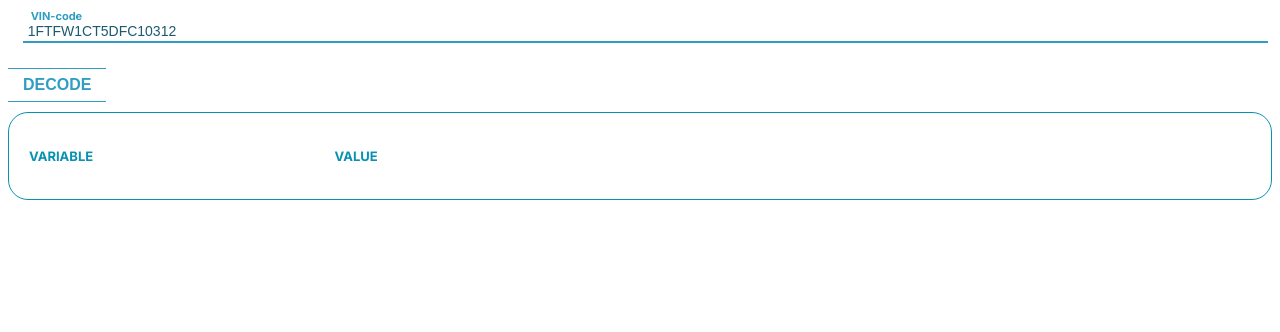
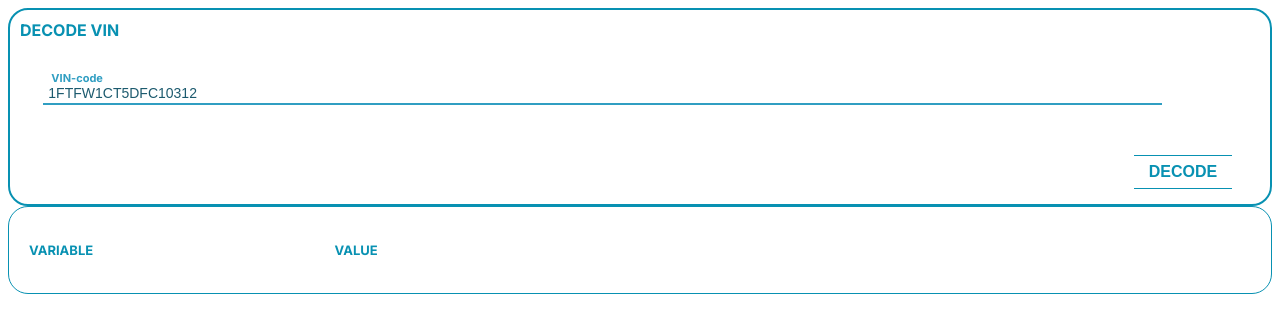
Before and after one commit to ystagit/vin-decoder, a React (Vite) app: page / in a window 1280 px wide. Shown: the top 332 px of the page. Built offline with nearby package versions, Linux system fonts and the light colour scheme.

Commit message:
- Add Card component

```diff
--- /dev/null
+++ b/src/@base-module/assets/colors/light/card.jsx
@@ -0,0 +1,5 @@
+export default {
+    title: '#0891b2',
+    border: '#0891b2',
+    button: '#0891b2',
+}
--- a/src/@base-module/assets/colors/light/index.jsx
+++ b/src/@base-module/assets/colors/light/index.jsx
@@ -1,5 +1,8 @@
+import card from './card';
+
 export default {
     text: '#0891b2',
     icon: '#0891b2',
     border: '#0891b2',
+    card
 }
--- /dev/null
+++ b/src/@base-module/component/Card/component.jsx
@@ -0,0 +1,47 @@
+import React from 'react';
+import Button from '@base/component/Button';
+
+import './index.css';
+
+const Card = ({
+    colors,
+    children,
+    iconName = null,
+    title = null,
+    buttonName = null,
+    onPress
+}) => {
+        console.log(colors)
+
+    return (
+        <div
+            className={'card-container'}
+            style={{ borderColor: colors.card.border }}
+        >
+            {title &&
+                <div
+                    className={'card-title'}
+                    style={{ color: colors.card.title }}
+                >
+                    {title}
+                </div>
+            }
+            <div className={'card-content'}>
+                {children}
+            </div>
+            {onPress &&
+                <div className={'card-bottom'}>
+                    <Button
+                        name={buttonName ?? 'OK'}
+                        style={{
+                            color: colors.card.button,
+                            borderColor: colors.card.button
+                        }}
+                        onClick={onPress} />
+                </div>
+            }
+        </div>
+    )
+}
+
+export default Card;
--- /dev/null
+++ b/src/@base-module/component/Card/index.css
@@ -0,0 +1,36 @@
+
+
+.card-container {
+    border: 2px solid #def4f4;
+    border-radius: 20px;
+    background-color: white;
+    /*width: 250px;*/
+    /*height: 380px;*/
+    /*cursor: pointer;*/
+}
+
+.card-container:hover {
+    /*width: 248px;*/
+    /*height: 378px;*/
+    /*box-shadow: 0 4px 8px 0 rgba(0, 0, 0, 0.2), 0 6px 20px 0 rgba(0, 0, 0, 0.19);*/
+    /*border-color: #b0eded;*/
+}
+
+.card-title {
+    padding:10px;
+    font-size: 1.0rem;
+    font-weight: 700;
+}
+
+.card-content {
+    margin: 20px;
+    width: 90%;
+    font-size: 1.05rem;
+}
+
+.card-bottom {
+    display: flex;
+    justify-content: right;
+    align-items: center;
+    padding: 5px 3% 5px 3%;
+}
--- /dev/null
+++ b/src/@base-module/component/Card/index.jsx
@@ -0,0 +1,9 @@
+import { connect } from 'react-redux';
+
+import CardComponent from './component';
+
+const mapStateToProps = (state) => ({
+    colors: state.colors
+})
+
+export default connect(mapStateToProps)(CardComponent);
--- a/src/@base-module/component/Router/component.jsx
+++ b/src/@base-module/component/Router/component.jsx
@@ -2,10 +2,15 @@ import { BrowserRouter, Route, Routes } from 'react-router-dom';
 import Main from '@vin/page/Main';
 import VehicleVariables from '@vin/page/VehicleVariables';
 
+import { isEmpty } from '@base/helper/common';
 import { useInitApp } from '@base/hook/useInitApp';
 
-const RouteComponent = ({ dispatch }) => {
+const RouteComponent = ({ colors, dispatch }) => {
     useInitApp({ dispatch });
+
+    if (isEmpty(colors)) {
+        return null;
+    }
 
     return (
         <BrowserRouter>
--- a/src/@base-module/component/Router/index.jsx
+++ b/src/@base-module/component/Router/index.jsx
@@ -2,8 +2,12 @@ import { connect } from 'react-redux';
 
 import RouterComponent from './component';
 
-const mapDispatchToProps = dispatch => ({
+const mapStateToProps = (state) => ({
+    colors: state.colors
+})
+
+const mapDispatchToProps = (dispatch) => ({
     dispatch,
 });
 
-export default connect(null, mapDispatchToProps)(RouterComponent);
+export default connect(mapStateToProps, mapDispatchToProps)(RouterComponent);
--- a/src/@base-module/component/Table/component.jsx
+++ b/src/@base-module/component/Table/component.jsx
@@ -23,7 +23,7 @@ const TableComponent = ({ colors, headers, items, options }) => {
     return (
         <div
             className={'table-container'}
-            style={{ 'border-color': colors.border }}
+            style={{ borderColor: colors.border }}
         >
             {!isEmptyArray(headers) &&
                 <Row>
--- a/src/@base-module/helper/common.jsx
+++ b/src/@base-module/helper/common.jsx
@@ -8,3 +8,18 @@ export const isEmptyArray = (array) => {
         || array.length == null
         || array.length == 0;
 }
+
+export const isEmpty = (obj) => {
+
+    if (obj === null || obj === undefined) {
+        return true
+    }
+
+    for(let prop in obj) {
+        if(obj.hasOwnProperty(prop)) {
+            return false
+        }
+    }
+
+    return JSON.stringify(obj) === JSON.stringify({})
+}
--- a/src/@vin-module/page/Main/component.jsx
+++ b/src/@vin-module/page/Main/component.jsx
@@ -2,6 +2,7 @@ import React from 'react';
 import Row from '@base/component/Row';
 import Input from '@base/component/Input';
 import Button from '@base/component/Button';
+import Card from '@base/component/Card';
 import Table from '@base/component/Table';
 
 import { isEmptyArray } from '@base/helper/common';
@@ -31,13 +32,16 @@ const MainComponent = ({ decodeVin, onGetDecodeVIN }) => {
     return (
         <div>
             <div>
-                <Input
-                    label={'VIN-code'}
-                    value={vinCode}
-                    onChange={setVinCode} />
-                <Button
-                    name={'DECODE'}
-                    onClick={handleClick} />
+                <Card
+                    title={'DECODE VIN'}
+                    buttonName={'DECODE'}
+                    onPress={handleClick}
+                >
+                    <Input
+                        label={'VIN-code'}
+                        value={vinCode}
+                        onChange={setVinCode} />
+                </Card>
             </div>
             <Table
                 headers={['Variable', 'Value']}
```
